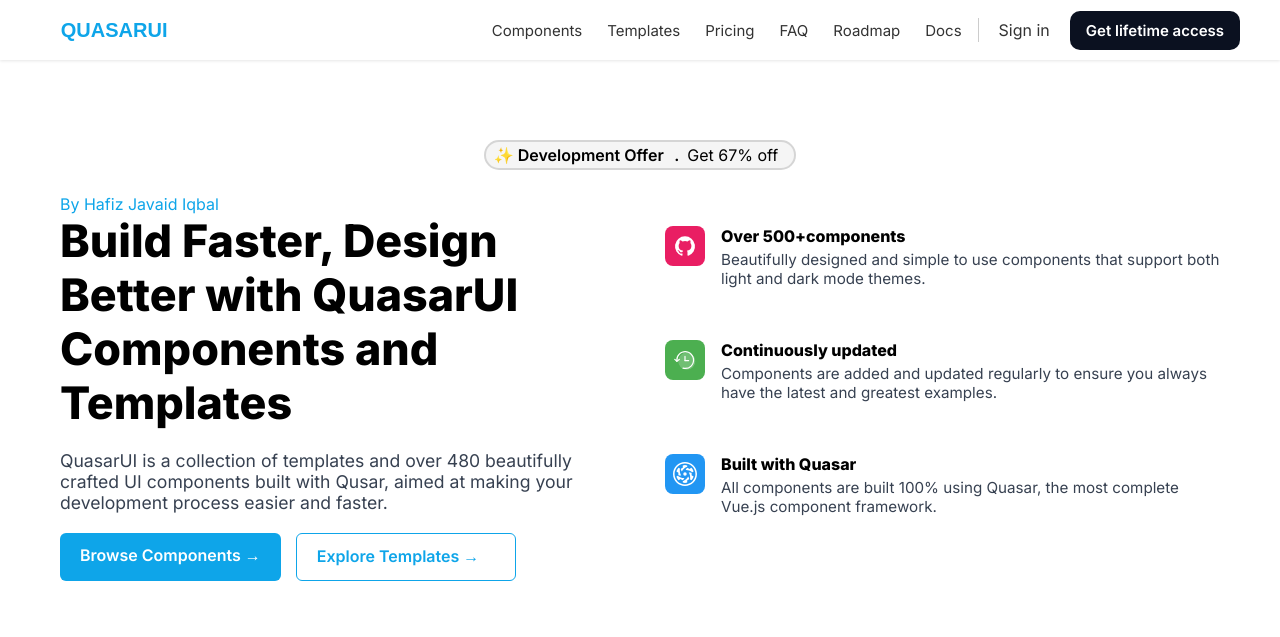
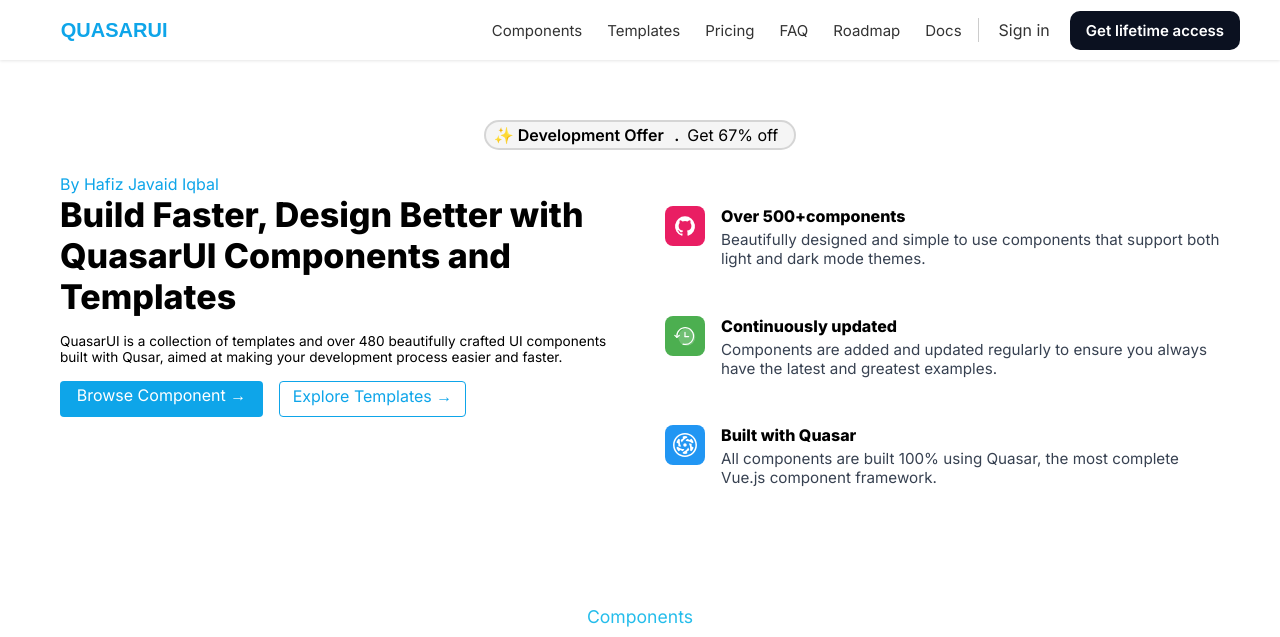
Before and after one commit to muhammadibrahem/Quasar-UI-clone-2, a plain HTML site: page index.html in a window 1280 px wide. Shown: the top 637 px of the page. Drawn offline with Linux system fonts and the light colour scheme.

Commit message:
text fixed, button padding fixed

```diff
--- a/index.html
+++ b/index.html
@@ -1,4 +1,4 @@
-< !DOCTYPE html>
+<!DOCTYPE html>
    <html lang="en">
 
    <head>
@@ -26,11 +26,11 @@
          <div class="hero-content">
             <!-- Left side -->
                <div class="left-side"><a class="author" href="#">By Hafiz Javaid Iqbal</a>
-                  <h1>Build Faster,
-                     Design Better with QuasarUI Components and Templates </h1>
+                  <h4>Build Faster,
+                     Design Better with QuasarUI Components and Templates </h4>
                   <p>QuasarUI is a collection of templates and over 480 beautifully crafted UI components built with Qusar,
                      aimed at making your development process easier and faster. </p>
-                  <div class="cta"><a href="#" class="btn-primary">Browse Components →</a><a href="#" class="btn-secondary">Explore Templates →</a></div>
+                  <div class="cta"><a href="#" class="btn-primary">Browse Component →</a><a href="#" class="btn-secondary">Explore Templates →</a></div>
                </div>
                <!-- Right side -->
                   <div class="right-side">
@@ -85,7 +85,7 @@
             </div>
             <div class="category-buttons"><button class="category-btn active">Application UI</button><button class="category-btn">Marketing</button><button class="category-btn">Ecommerce</button></div>
             <div class="component-grid">
-               < !--Row1-->
+               <!--Row1-->
                   <div class="component-card"><img class="image" src="\images\quill logo.png">
                      <div class="component-name">Stacked Lists</div>
                      <div class="component-count">11 components</div>
@@ -98,7 +98,7 @@
                      <div class="component-name">Grid Lists</div>
                      <div class="component-count">4 components</div>
                   </div>
-                  < !--Row2 -->
+                  <!--Row2 -->
                      <div class="component-card"><img class="image" src="\images\quill logo.png">
                         <div class="component-name">Card Headings</div>
                         <div class="component-count">7 components</div>
@@ -120,7 +120,7 @@
             </div>
             <main class="container">
                <div class="pricing-wrapper">
-                  < !-- Left card -->
+                  <!-- Left card -->
                      <section class="left-card"><button class="btn-access">Get with all-access</button><button class="btn-lifetime">Get lifetime access</button>
                         <div class="price-row"><span class="price-old">$299</span><span class="price-new">$99</span><span class="one-time">one-time payment</span><span class="taxes">plus local taxes</span></div>
                         <p class="desc">Get <strong>lifetime access</strong>to all of the application UI,
@@ -154,7 +154,7 @@
                            </li>
                         </ul>
                      </section>
-                     < !-- Right cards -->
+                     <!-- Right cards -->
                         <section class="right-cards">
                            <article class="package">
                               <p class="package-title blue">Application UI</p>
@@ -181,14 +181,14 @@
                </div>
             </main>
             <div class="container">
-               < !-- Header Section -->
+               <!-- Header Section -->
                   <div class="faq-header"><small>FAQs</small>
                      <h1>Frequently Asked Questions</h1>
                      <p>If you have any other questions / suggestions / requests,
                         feel free to reach out to me at <a href="mailto:hafizadi786@gmail.com">hafizadi786@gmail.com</a>— I'm happy to help!
                      </p>
                   </div>
-                  < !-- General Section -->
+                  <!-- General Section -->
                      <div class="faq-section">
                         <h2 class="section-title">General</h2>
                         <div class="faq-box">
@@ -220,7 +220,7 @@
                            </details>
                         </div>
                      </div>
-                     < !-- Licensing Section -->
+                     <!-- Licensing Section -->
                         <div class="faq-section">
                            <h2 class="section-title">Licensing</h2>
                            <div class="faq-box">
@@ -251,7 +251,7 @@
                               </details>
                            </div>
                         </div>
-                        < !-- Compatibility Section -->
+                        <!-- Compatibility Section -->
                            <div class="faq-section">
                               <h2 class="section-title">Compatibility</h2>
                               <div class="faq-box">
@@ -278,7 +278,7 @@
                                  </details>
                               </div>
                            </div>
-                           < !-- Support Section -->
+                           <!-- Support Section -->
                               <div class="faq-section">
                                  <h2 class="section-title">Support</h2>
                                  <div class="faq-box">
@@ -308,7 +308,7 @@
                <h2>What's next?</h2>
 
                <div class="columns">
-                  < !-- Planned -->
+                  <!-- Planned -->
                      <div class="column planned">
                         <div class="column-title">Planned</div>
                         <div class="card">
@@ -328,7 +328,7 @@
                            <p>A blog template so you can share your knowledge with others using (Nuxt, Quasar, and Nuxt Content) OR (Vitepress and Quasar)</p>
                         </div>
                      </div>
-                     < !-- In Progress -->
+                     <!-- In Progress -->
                         <div class="column in-progress">
                            <div class="column-title">In Progress</div>
                            <div class="card">
@@ -344,7 +344,7 @@
                               <p>Complete all of the existing defined components in Application UI category</p>
                            </div>
                         </div>
-                        < !-- Completed -->
+                        <!-- Completed -->
                            <div class="column completed">
                               <div class="column-title">Completed</div>
                               <div class="card">
@@ -354,17 +354,17 @@
                            </div>
                </div>
             </div>
-            < !-- Component Link Boxes -->
+            <!-- Component Link Boxes -->
                <div class="component-boxes">
-                  < !-- Marketing -->
+                  <!-- Marketing -->
                      <div class="component-card">
                         <h4>Marketing</h4><a href="#">Hero Sections</a><a href="#">Feature Sections</a><a href="#">CTA Sections</a><a href="#">Pricing Sections</a><a href="#">Header Sections</a><a href="#">Newsletter Sections</a><a href="#">Stats</a><a href="#">Testimonials</a><a href="#">Contact Sections</a><a href="#">Team Sections</a><a href="#">Content Sections</a><a href="#">Logo Sections</a><a href="#">Blog Sections</a><a href="#">FAQs</a><a href="#" class="browse-btn">Browse all →</a>
                      </div>
-                     < !-- Ecommerce -->
+                     <!-- Ecommerce -->
                         <div class="component-card">
                            <h4>Ecommerce</h4><a href="#">Product Overviews</a><a href="#">Product Lists</a><a href="#">Category Previews</a><a href="#">Shopping Carts</a><a href="#">Category Filters</a><a href="#">Product Quickviews</a><a href="#">Product Features</a><a href="#">Store Navigation</a><a href="#">Promo Sections</a><a href="#">Checkout Forms</a><a href="#">Reviews</a><a href="#">Order Summaries</a><a href="#">Order History</a><a href="#">Incentives</a><a href="#" class="browse-btn">Browse all →</a>
                         </div>
-                        < !-- Application UI -->
+                        <!-- Application UI -->
                            <div class="component-card">
                               <h4>Application UI</h4><a href="#">Stacked Layouts</a><a href="#">Drawer Layouts</a><a href="#">Multi-Column Layouts</a><a href="#">Bottom Navigation Layouts</a><a href="#">Page Headings</a><a href="#">Card Headings</a><a href="#">Section Headings</a><a href="#">Data Tables</a><a href="#">Stat Cards</a><a href="#">Informational Cards</a><a href="#">Stacked Lists</a><a href="#">Grid Lists</a><a href="#">Timelines</a><a href="#">Inputs</a><a href="#" class="browse-btn">Browse all →</a>
                            </div>
--- a/quasari.css
+++ b/quasari.css
@@ -228,50 +228,72 @@
  }
 
 
- .hero h1 {
-     font-size: 2.8rem;
-     font-weight: 800;
-     margin-bottom: 20px;
+ .hero h4 {
+     font-size: 2.125rem;
+     font-weight: 700;
+     margin-bottom: 1rem;
  }
 
  .hero p {
-     font-size: 1.1rem;
-     color: #374151;
-     margin-bottom: 20px;
+     font-size: 0.85rem;
+     color: black;
+     margin-bottom: 0.95rem;
  }
 
  .cta {
      display: flex;
-     gap: 15px;
+
      margin-bottom: 30px;
      flex-wrap: wrap;
+     width: 600px;
+     height: 52px;
  }
 
  .cta a {
-     padding: 12px 20px;
-     font-weight: 600;
-     border-radius: 6px;
+     /*padding: 12px 25px;
+     */
+     font-weight: 300;
+     border-radius: 4px;
      text-decoration: none;
      display: inline-block;
+     -webkit-border-radius: 4px;
+     -moz-border-radius: 4px;
+     -ms-border-radius: 4px;
+     -o-border-radius: 4px;
  }
 
  .btn-primary {
      background-color: var(--primary);
      color: white;
+     /* border: 1px solid; */
+     padding-right: 1rem;
+     padding-left: 1rem;
+     width: 203px;
+     height: 36px;
+     text-align: center;
+     padding-top: 0.3rem;
+
+
  }
+
+
 
  .btn-secondary {
      color: var(--primary);
      background-color: white;
      border: 1px solid;
-     padding-right: 1rem;
-     padding-left: 1rem;
-     width: 220px;
-     height: 48px;
+     padding-right: 0.6rem;
+     padding-left: 0.6rem;
+     width: 187px;
+     height: 36px;
+     text-align: center;
+     padding-top: 0.3rem;
+     margin-left: 16px;
  }
 
  .btn-primary:hover {
      background-color: #0ea4e9d8;
+
  }
 
  .btn-secondary:hover {
```
